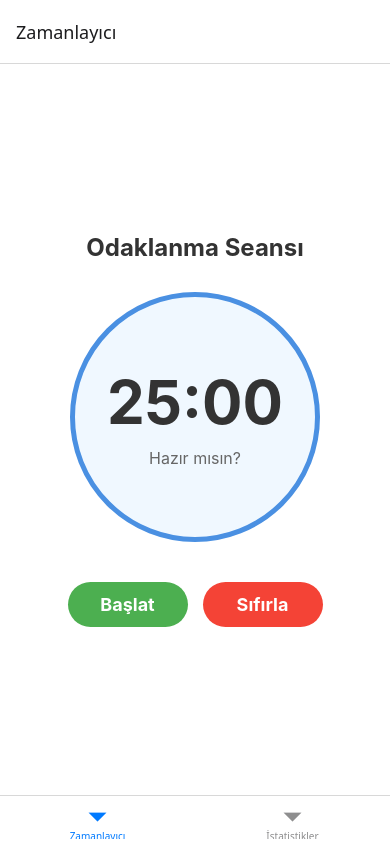
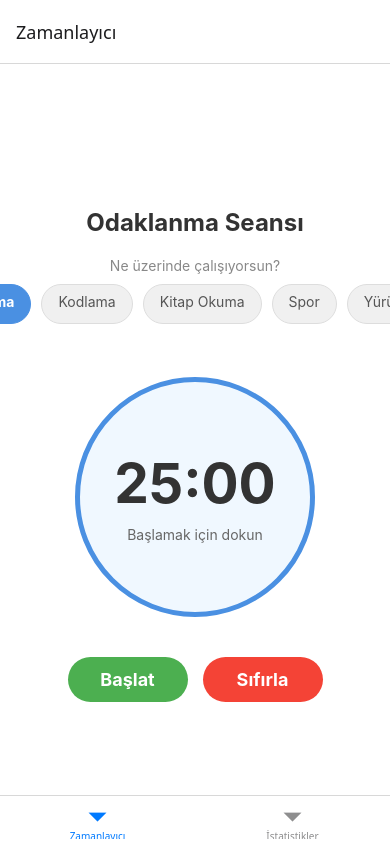
Before and after one commit to YigitAlpCakirr/OdaklanmaUygulamasi, a React Native app: screen / in a window 390 px wide. Built offline with nearby package versions, Linux system fonts and the light colour scheme.

Commit message:
Kategori secimi eklendi

```diff
--- a/screens/HomeScreen.js
+++ b/screens/HomeScreen.js
@@ -1,83 +1,91 @@
 import { useEffect, useState } from 'react';
-import { StyleSheet, Text, TouchableOpacity, View } from 'react-native';
+import { ScrollView, StyleSheet, Text, TouchableOpacity, View } from 'react-native';
 
 export default function HomeScreen() {
   // --- DEĞİŞKENLER (STATE) ---
-  // Varsayılan süre 25 dakika (25 * 60 saniye)
   const [seconds, setSeconds] = useState(25 * 60);
-  // Sayaç çalışıyor mu? (Başlangıçta hayır)
   const [isActive, setIsActive] = useState(false);
+
+
+  const [selectedCategory, setSelectedCategory] = useState('Ders Çalışma');
+
+  // Sabit Kategori Listesi
+  const CATEGORIES = ['Ders Çalışma', 'Kodlama', 'Kitap Okuma', 'Spor', 'Yürüyüş', 'Meditasyon'];
 
   // --- SAYAÇ MANTIĞI ---
   useEffect(() => {
     let interval = null;
-
-    // Eğer sayaç aktifse ve süre bitmediyse her 1 saniyede bir azalt
     if (isActive && seconds > 0) {
       interval = setInterval(() => {
         setSeconds((prevSeconds) => prevSeconds - 1);
       }, 1000);
     } else if (seconds === 0) {
-      // Süre bittiyse durdur
       setIsActive(false);
-      alert("Süre doldu! Tebrikler.");
+      alert(`${selectedCategory} süresi doldu! Tebrikler.`);
     }
-
-    // Temizlik işlemi
     return () => clearInterval(interval);
-  }, [isActive, seconds]);
+  }, [isActive, seconds, selectedCategory]);
 
   // --- YARDIMCI FONKSİYONLAR ---
-
-  // Saniyeyi "25:00" formatına çeviren fonksiyon
   const formatTime = (timeInSeconds) => {
     const minutes = Math.floor(timeInSeconds / 60);
     const remainingSeconds = timeInSeconds % 60;
-    // 10'dan küçükse başına 0 koy
     return `${minutes < 10 ? '0' : ''}${minutes}:${remainingSeconds < 10 ? '0' : ''}${remainingSeconds}`;
   };
 
-  // Başlat / Duraklat butonu
-  const toggleTimer = () => {
-    setIsActive(!isActive);
-  };
+  const toggleTimer = () => setIsActive(!isActive);
 
-  // Sıfırla butonu
   const resetTimer = () => {
     setIsActive(false);
-    setSeconds(25 * 60); // Tekrar 25 dakikaya döner
+    setSeconds(25 * 60);
   };
 
   return (
     <View style={styles.container}>
       <Text style={styles.title}>Odaklanma Seansı</Text>
 
+      {/* YENİ: Kategori Seçim Alanı */}
+      <View style={styles.categoryWrapper}>
+        <Text style={styles.label}>Ne üzerinde çalışıyorsun?</Text>
+        <ScrollView horizontal showsHorizontalScrollIndicator={false} contentContainerStyle={styles.categoryContainer}>
+          {CATEGORIES.map((cat) => (
+            <TouchableOpacity
+              key={cat}
+              style={[
+                styles.catButton,
+                selectedCategory === cat && styles.selectedCatButton // Seçiliyse stil değişir
+              ]}
+              onPress={() => setSelectedCategory(cat)}
+            >
+              <Text style={[
+                styles.catText,
+                selectedCategory === cat && styles.selectedCatText
+              ]}>
+                {cat}
+              </Text>
+            </TouchableOpacity>
+          ))}
+        </ScrollView>
+      </View>
+
       {/* Sayaç Dairesi */}
       <View style={styles.timerContainer}>
         <Text style={styles.timerText}>{formatTime(seconds)}</Text>
-
         <Text style={styles.statusText}>
-          {isActive ? "Odaklanılıyor..." : "Hazır mısın?"}
+          {isActive ? `${selectedCategory} yapılıyor...` : "Başlamak için dokun"}
         </Text>
       </View>
 
       {/* Butonlar */}
       <View style={styles.buttonContainer}>
-        {/* Başlat Butonu (Aktifse 'Duraklat' yazar değilse 'Başlat') */}
         <TouchableOpacity
           style={[styles.button, isActive ? styles.pauseButton : styles.startButton]}
           onPress={toggleTimer}
         >
-          <Text style={styles.buttonText}>
-            {isActive ? "Duraklat" : "Başlat"}
-          </Text>
+          <Text style={styles.buttonText}>{isActive ? "Duraklat" : "Başlat"}</Text>
         </TouchableOpacity>
 
-        {/* Sıfırla Butonu */}
-        <TouchableOpacity
-          style={[styles.button, styles.resetButton]}
-          onPress={resetTimer}
-        >
+        <TouchableOpacity style={[styles.button, styles.resetButton]} onPress={resetTimer}>
           <Text style={styles.buttonText}>Sıfırla</Text>
         </TouchableOpacity>
       </View>
@@ -91,17 +99,56 @@ const styles = StyleSheet.create({
     backgroundColor: '#fff',
     alignItems: 'center',
     justifyContent: 'center',
+    paddingTop: 50, // Üstten biraz boşluk
   },
   title: {
     fontSize: 24,
     fontWeight: 'bold',
-    marginBottom: 30,
+    marginBottom: 20,
     color: '#333',
   },
+  // --- YENİ KATEGORİ STİLLERİ ---
+  categoryWrapper: {
+    height: 100, // Sabit yükseklik
+    marginBottom: 20,
+    alignItems: 'center',
+  },
+  label: {
+    fontSize: 14,
+    color: '#888',
+    marginBottom: 10,
+  },
+  categoryContainer: {
+    flexDirection: 'row',
+    gap: 10,
+    paddingHorizontal: 10,
+  },
+  catButton: {
+    paddingVertical: 8,
+    paddingHorizontal: 16,
+    borderRadius: 20,
+    backgroundColor: '#f0f0f0',
+    borderWidth: 1,
+    borderColor: '#ddd',
+    height: 40, // Buton yüksekliği
+  },
+  selectedCatButton: {
+    backgroundColor: '#4A90E2', // Seçilince mavi olsun
+    borderColor: '#4A90E2',
+  },
+  catText: {
+    color: '#555',
+    fontSize: 14,
+  },
+  selectedCatText: {
+    color: '#fff', // Seçilince yazı beyaz olsun
+    fontWeight: 'bold',
+  },
+  // -----------------------------
   timerContainer: {
-    width: 250,
-    height: 250,
-    borderRadius: 125,
+    width: 240,
+    height: 240,
+    borderRadius: 120,
     borderWidth: 5,
     borderColor: '#4A90E2',
     justifyContent: 'center',
@@ -110,12 +157,12 @@ const styles = StyleSheet.create({
     backgroundColor: '#f0f8ff',
   },
   timerText: {
-    fontSize: 60,
+    fontSize: 55,
     fontWeight: 'bold',
     color: '#333',
   },
   statusText: {
-    fontSize: 16,
+    fontSize: 14,
     color: '#666',
     marginTop: 10,
   },
@@ -130,18 +177,8 @@ const styles = StyleSheet.create({
     minWidth: 120,
     alignItems: 'center',
   },
-  startButton: {
-    backgroundColor: '#4CAF50',
-  },
-  pauseButton: {
-    backgroundColor: '#FF9800',
-  },
-  resetButton: {
-    backgroundColor: '#F44336',
-  },
-  buttonText: {
-    color: '#fff',
-    fontWeight: 'bold',
-    fontSize: 18,
-  },
+  startButton: { backgroundColor: '#4CAF50' },
+  pauseButton: { backgroundColor: '#FF9800' },
+  resetButton: { backgroundColor: '#F44336' },
+  buttonText: { color: '#fff', fontWeight: 'bold', fontSize: 18 },
 });
```
